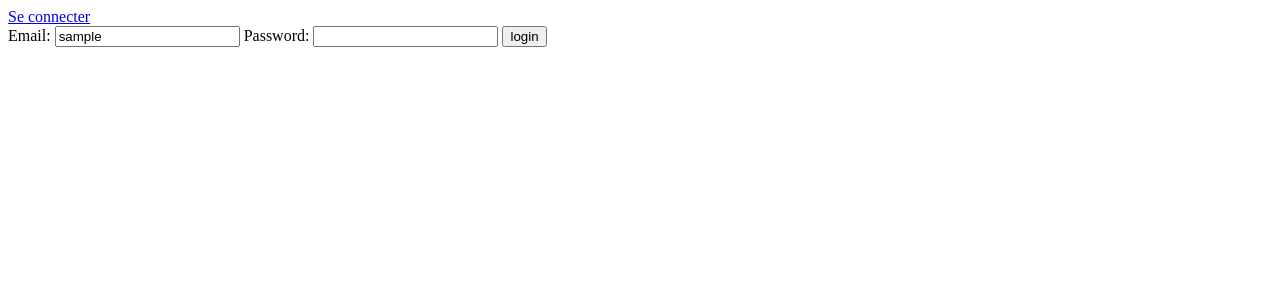
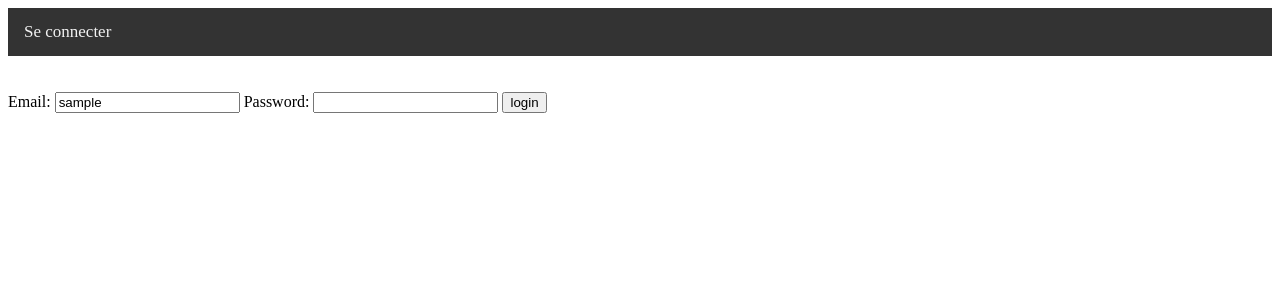
Before and after one commit to ShinKaruma/GestionSejourBBP, a Symfony app: template templates/login/index.html.twig in a window 1280 px wide. Shown: the top 300 px of the page. Run offline with Twig, Linux system fonts and the light colour scheme; the template is opened without the code that fills it: most values are stand-ins (such as "Sample title", 1, 10 or a date in 2020); some libraries are stand-ins or nearby versions.

Commit message:
modifs droits
modification des chemins de certaines pages
modification des droits d'accès

modification du base.twig pour gérer le menu en fonction de l'utilisateur

```diff
--- a/src/Controller/PrincipalController.php
+++ b/src/Controller/PrincipalController.php
@@ -13,8 +13,10 @@ class PrincipalController extends AbstractController
      */
     public function index(): Response
     {
+        $user = $this->getUser();
         return $this->render('principal/index.html.twig', [
             'controller_name' => 'PrincipalController',
+            'user'=>$user,
         ]);
     }
 }
--- a/src/Controller/RegistrationController.php
+++ b/src/Controller/RegistrationController.php
@@ -17,6 +17,8 @@ class RegistrationController extends AbstractController
      */
     public function register(Request $request, UserPasswordHasherInterface $userPasswordHasher): Response
     {
+        $userConnecte = $this->getUser();
+
         $user = new User();
         $form = $this->createForm(RegistrationFormType::class, $user);
         $form->handleRequest($request);
@@ -40,6 +42,7 @@ class RegistrationController extends AbstractController
 
         return $this->render('registration/register.html.twig', [
             'registrationForm' => $form->createView(),
+            'user'=>$userConnecte,
         ]);
     }
 }
--- a/templates/base.html.twig
+++ b/templates/base.html.twig
@@ -1,5 +1,5 @@
 <!DOCTYPE html>
-<html>
+<html lang="fr">
     <head>
         <meta charset="UTF-8">
         <title>{% block title %}Welcome!{% endblock %}</title>
@@ -14,14 +14,47 @@
         {% endblock %}
     </head>
     <body>
+        <div class="topnav">
         {% if is_granted('IS_AUTHENTICATED_FULLY') %}
-		  <a href="{{path('ajout_patient')}}">Ajouter un patient</a><br>
-		  <a href="{{path('patient')}}">Liste des Patients</a>
+            {% if 'ROLE_INFIRMIER' in user.getRoles %}
+		      <a href="{{path('patient_ajout')}}">Ajouter un patient</a>
+		      <a href="{{path('patient_liste')}}">Liste des Patients</a>
+            {% elseif 'ROLE_ADMIN' in user.getRoles %}
+              <a href="{{path('app_register')}}">Inscrire un utilisateur</a>
+            {% elseif 'ROLE_DEV' in user.getRoles %}
+              <a href="{{path('patient_ajout')}}">Ajouter un patient</a>
+              <a href="{{path('patient_liste')}}">Liste des Patients</a>
+              <a href="{{path('app_register')}}">Inscrire un utilisateur</a>
+            {% endif %}
           <a href="{{path('app_logout')}}">Déconnexion</a>
         {% else %}
           <a href="{{path('login')}}">Se connecter</a>
         {% endif %}
-
+        </div>
         {% block body %}{% endblock %}
     </body>
+
+    <style type="text/css">
+        /* Add a black background color to the top navigation */
+.topnav {
+  background-color: #333;
+  overflow: hidden;
+}
+
+/* Style the links inside the navigation bar */
+.topnav a {
+  float: left;
+  color: #f2f2f2;
+  text-align: center;
+  padding: 14px 16px;
+  text-decoration: none;
+  font-size: 17px;
+}
+
+/* Change the color of links on hover */
+.topnav a:hover {
+  background-color: #3daa18;
+  color: black;
+}
+    </style>
 </html>
--- a/templates/login/index.html.twig
+++ b/templates/login/index.html.twig
@@ -7,7 +7,7 @@
     {% if error %}
         <div>{{ error.messageKey|trans(error.messageData, 'security') }}</div>
     {% endif %}
-
+    <br><br>
     <form action="{{ path('login') }}" method="post">
         <label for="username">Email:</label>
         <input type="text" id="username" name="_username" value="{{ last_username }}"/>
```
Also changed, not shown: src/Controller/AffichageController.php (+18 -0 lines), src/Controller/PatientController.php (+6 -13 lines), templates/affichage/listepatients.html.twig (renamed from templates/patient/index.html.twig), 1 other file.
